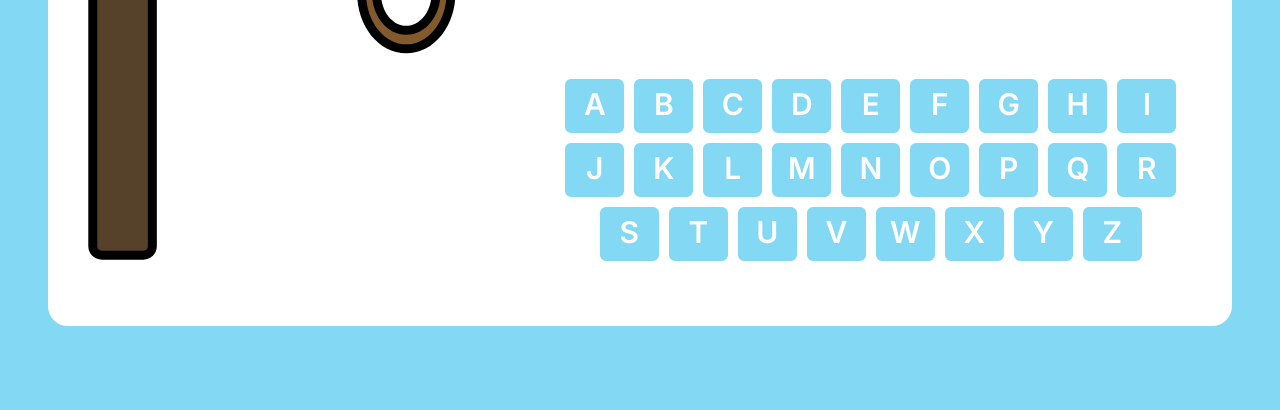
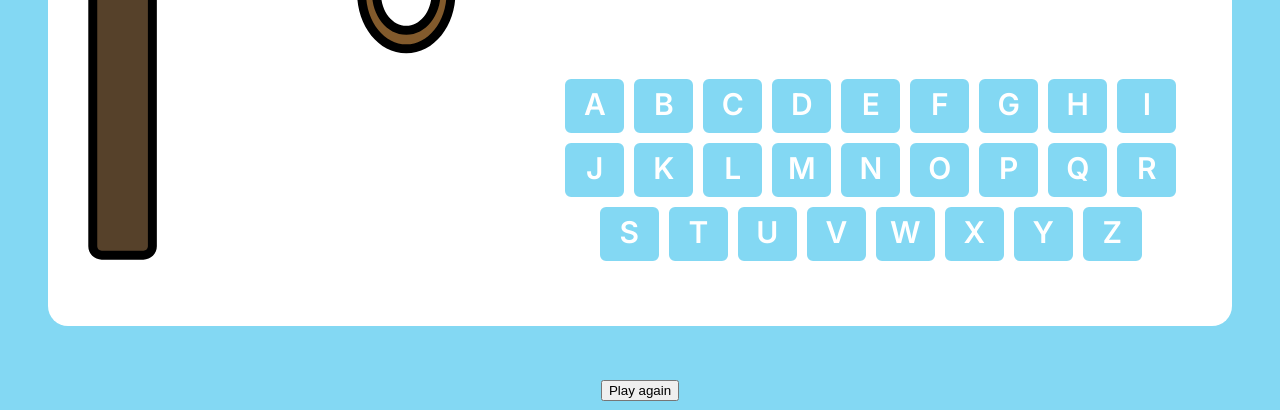
Before and after one commit to valeryiatselesh/hangman, a plain HTML site: page index.html in a window 1280 px wide. Shown: the part 609-1019 px from the top of the page. Before the commit the page ends 975 px from the top, so only its background shows below. Drawn offline with Linux system fonts and the light colour scheme.

Commit message:
feat: add Create Modal function

```diff
--- a/css/style.css
+++ b/css/style.css
@@ -76,6 +76,12 @@ body {
    color: #83D8F3;
    background-color: white;
 }
+.keyboard__letter_disable {
+   pointer-events: none;
+   background-color: white;
+   color: gray;
+   border-color: gray;
+}
 @media (max-width: 980px) {
    body {
       font-size: 18px;
--- a/js/script.js
+++ b/js/script.js
@@ -1,5 +1,4 @@
 window.onload = function () {
-
    const wordsList = [
       {
          hint: 'The Great Wall is located in this country.',
@@ -68,7 +67,6 @@ window.onload = function () {
       title = document.createElement('h1');
       title.className = 'title';
       title.innerText = 'Hangman Game';
-
       document.body.prepend(header);
       header.appendChild(title);
    }
@@ -106,14 +104,36 @@ window.onload = function () {
       lettersList = document.createElement('ul');
       lettersList.className = 'keyboard__list';
       game.appendChild(keyboard);
+      keyboard.appendChild(lettersList);
+   }
 
-      keyboard.appendChild(lettersList);
+   function createModal() {
+      modal = document.createElement('div');
+      modal.className = 'modal';
+      main.after(modal);
+      modalDialog = document.createElement('div');
+      modalDialog.className = 'modal__dialog';
+      modal.appendChild(modalDialog);
+      modalContent = document.createElement('div');
+      modalContent.className = 'modal__content';
+      modalDialog.appendChild(modalContent);
+      modalTitle = document.createElement('h3');
+      modalTitle.className = 'modal__title';
+      modalContent.appendChild(modalTitle);
+      modalWord = document.createElement('p');
+      modalWord.className = 'modal__word';
+      modalContent.appendChild(modalWord);
+      modalBtn = document.createElement('button');
+      modalBtn.className = 'modal__btn';
+      modalBtn.innerText = 'Play again'
+      modalContent.appendChild(modalBtn);
    }
 
    addHeader();
    addMain();
    addGame();
    addLetters();
+   createModal();
 
    let currentWord,
        currentScore = 0;
@@ -154,7 +174,8 @@ window.onload = function () {
                   }
                });
             }
-            console.log(e.target.innerText)
+            e.target.className = 'keyboard__letter keyboard__letter_disable';
+            console.log(e.target.innerText);
          })
          lettersList.appendChild(letterBtn);
       }
```
